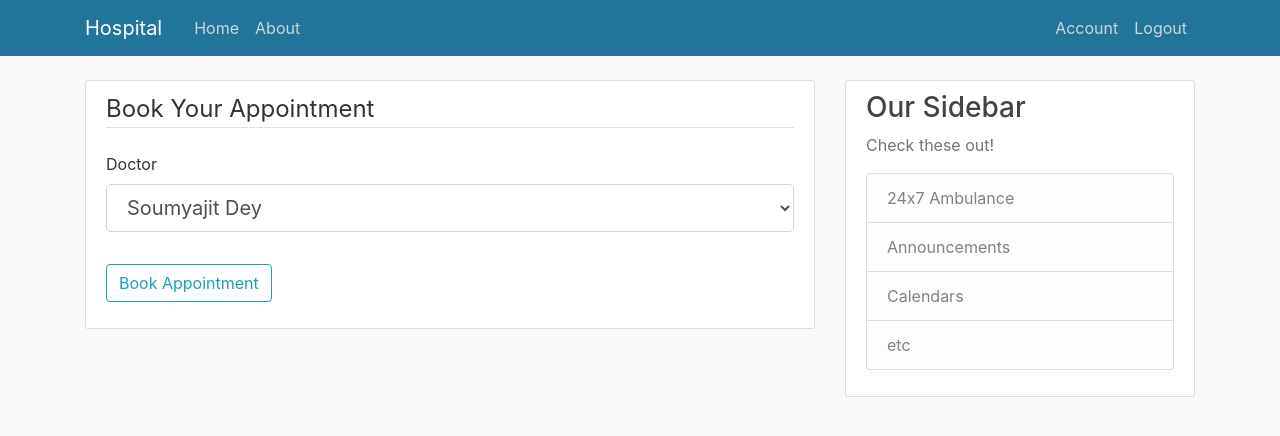
After one commit to Soumyajit-Dey-660/Online-clinic, a Flask app: page /book_appointment in a window 1280 px wide. The commit adds this page. Shown: the top 436 px of the page. Run offline with Flask 2, Linux system fonts and the light colour scheme; a user stored in the database is signed in; some libraries are stand-ins or nearby versions.

Commit message:
Updated successfully on 08-05-2020

```diff
--- a/hospital/forms.py
+++ b/hospital/forms.py
@@ -3,9 +3,14 @@
 from flask_login import current_user
 from wtforms import IntegerField, StringField, PasswordField, SubmitField, BooleanField, TextAreaField, SelectField
 from wtforms.validators import DataRequired, Length, Email, EqualTo, ValidationError
-from hospital.models import User, NormalUser, DoctorUser
+from hospital.models import User, Doctor
 
 specialist_choices = [('Cardiologist', 'cardiologist'), ('Dermatologist', 'dermatologist'), ('General physician', 'general physician'), ('Pediatrician', 'pediatrician'), ('Neurologist', 'neurologist'), ('Psychiatrist', 'psychiatrist')]
+doctor_list = []
+doctors = Doctor.query.all()
+for doc in doctors:
+    doctor_list.append((doc.username, doc.username))
+
 
 class RegistrationForm(FlaskForm):
     yes_doctor = BooleanField('Yes')
@@ -24,12 +29,12 @@
     submit = SubmitField('Sign Up')
 
     def validate_username(self, username):
-        user = NormalUser.query.filter_by(username=username.data).first()
+        user = User.query.filter_by(username=username.data).first()
         if user:
             raise ValidationError('That username is taken. Please choose a different one.')
 
     def validate_email(self, email):
-        user = NormalUser.query.filter_by(email=email.data).first()
+        user = User.query.filter_by(email=email.data).first()
         if user:
             raise ValidationError('That email is taken. Please choose a different one.')
 
@@ -48,12 +53,12 @@
     submit = SubmitField('Sign Up')
 
     def validate_username(self, username):
-        user = DoctorUser.query.filter_by(username=username.data).first()
+        user = Doctor.query.filter_by(username=username.data).first()
         if user:
             raise ValidationError('That username is taken. Please choose a different one.')
 
     def validate_email(self, email):
-        user = DoctorUser.query.filter_by(email=email.data).first()
+        user = Doctor.query.filter_by(email=email.data).first()
         if user:
             raise ValidationError('That email is taken. Please choose a different one.')
 
@@ -79,12 +84,18 @@
             user = User.query.filter_by(username=username.data).first()
             if user:
                 raise ValidationError('That username is taken. Please choose a different one.')
+            alt_user = Doctor.query.filter_by(username=username.data).first()
+            if alt_user:
+                raise ValidationError('That username is taken. Please choose a different one.')
 
     def validate_email(self, email):
         if email.data != current_user.email:
             user = User.query.filter_by(email=email.data).first()
             if user:
                 raise ValidationError('That email is taken. Please choose a different one.')
+            alt_user = Doctor.query.filter_by(email=email.data).first()
+            if alt_user:
+                raise ValidationError('That username is taken. Please choose a different one.')
 
 
 class RequestResetForm(FlaskForm):
@@ -93,9 +104,9 @@
     submit = SubmitField('Request Password Reset')
 
     def validate_email(self, email):
-        user = NormalUser.query.filter_by(email=email.data).first()
+        user = User.query.filter_by(email=email.data).first()
         if user is None:
-            user = DoctorUser.query.filter_by(email=email.data).first()
+            user = Doctor.query.filter_by(email=email.data).first()
         if user is None:
             raise ValidationError('There is no account with that email. You must register first.')
 
@@ -105,3 +116,8 @@
     confirm_password = PasswordField('Confirm Password',
                                      validators=[DataRequired(), EqualTo('password')])
     submit = SubmitField('Reset Password')
+
+
+class AppointmentForm(FlaskForm):
+    doctor = SelectField(u'Doctor', choices=doctor_list)
+    submit = SubmitField('Book Appointment')
--- a/hospital/routes.py
+++ b/hospital/routes.py
@@ -3,9 +3,9 @@
 from PIL import Image
 from flask import render_template, url_for, flash, redirect, request, abort
 from hospital import app, db, bcrypt, mail
-from hospital.forms import (RegistrationForm, UserRegistrationForm, DoctorRegistrationForm,
-                              LoginForm, UpdateAccountForm, RequestResetForm, ResetPasswordForm, specialist_choices)
-from hospital.models import User, NormalUser, DoctorUser
+from hospital.forms import (AppointmentForm, RegistrationForm, UserRegistrationForm, DoctorRegistrationForm,
+                              LoginForm, UpdateAccountForm, RequestResetForm, ResetPasswordForm, specialist_choices, doctor_list)
+from hospital.models import User, Doctor, Appointment
 from flask_login import login_user, current_user, logout_user, login_required
 from flask_mail import Message
 
@@ -30,16 +30,8 @@
         if form.yes_doctor.data and form.no_doctor.data:
             flash('Please choose any one of the following!', 'danger')
         elif form.yes_doctor.data:
-            count = DoctorUser.query.count()
-            user = User(user_id=None, doctor_id=count+1)
-            db.session.add(user)
-            db.session.commit()
             return redirect(url_for('doctor_register'))
         elif form.no_doctor.data:
-            count = NormalUser.query.count()
-            user = User(user_id=count+1, doctor_id=None)
-            db.session.add(user)
-            db.session.commit()
             return redirect(url_for('user_register'))
         elif not form.yes_doctor.data and not form.no_doctor.data:
             flash('You have to choose a option!', 'danger')
@@ -53,7 +45,7 @@
     form = UserRegistrationForm()
     if form.validate_on_submit():
         hashed_password = bcrypt.generate_password_hash(form.password.data).decode('utf-8')
-        user = NormalUser(username=form.username.data, email=form.email.data, password=hashed_password)
+        user = User(username=form.username.data, email=form.email.data, password=hashed_password)
         db.session.add(user)
         db.session.commit()
         flash('Your account has been created! You are now able to log in', 'success')
@@ -68,7 +60,7 @@
     form = DoctorRegistrationForm()
     if form.validate_on_submit():
         hashed_password = bcrypt.generate_password_hash(form.password.data).decode('utf-8')
-        user = DoctorUser(username=form.username.data, email=form.email.data, password=hashed_password,
+        user = Doctor(username=form.username.data, email=form.email.data, password=hashed_password,
                                 consultation_fee=form.consultation_fee.data, location=form.location.data, specialist=dict(specialist_choices).get(form.specialist.data))
         db.session.add(user)
         db.session.commit()
@@ -83,9 +75,9 @@
         return redirect(url_for('home'))
     form = LoginForm()
     if form.validate_on_submit():
-        user = NormalUser.query.filter_by(email=form.email.data).first()
+        user = User.query.filter_by(email=form.email.data).first()
         if user is None:
-            user = DoctorUser.query.filter_by(email=form.email.data).first()
+            user = Doctor.query.filter_by(email=form.email.data).first()
         if user and bcrypt.check_password_hash(user.password, form.password.data):
             login_user(user, remember=form.remember.data)
             next_page = request.args.get('next')
@@ -154,9 +146,9 @@
         return redirect(url_for('home'))
     form = RequestResetForm()
     if form.validate_on_submit():
-        user = NormalUser.query.filter_by(email=form.email.data).first()
+        user = User.query.filter_by(email=form.email.data).first()
         if user is None:
-            user = DoctorUser.query.filter_by(email=form.email.data).first()
+            user = Doctor.query.filter_by(email=form.email.data).first()
         send_reset_email(user)
         flash('An email has been sent with instructions to reset your password.', 'info')
         return redirect(url_for('login'))
@@ -167,9 +159,9 @@
 def reset_token(token):
     if current_user.is_authenticated:
         return redirect(url_for('home'))
-    user = NormalUser.verify_reset_token(token)
+    user = Normal.verify_reset_token(token)
     if user is None:
-        user = DoctorUser.verify_reset_token(token)
+        user = Doctor.verify_reset_token(token)
     if user is None:
         flash('That is an invalid or expired token', 'warning')
         return redirect(url_for('reset_request'))
@@ -183,5 +175,21 @@
     return render_template('reset_token.html', title='Reset Password', form=form)
 
 @app.route("/nearby_medical_stores")
+@login_required
 def nearby_map():
     return render_template('new_map.html')
+
+
+@app.route("/book_appointment", methods=['GET', 'POST'])
+@login_required
+def new_appointment():
+    form = AppointmentForm()
+    if form.validate_on_submit():
+        name = dict(doctor_list).get(form.doctor.data)
+        doctor = Doctor.query.filter_by(username=name).first()
+        appointment = Appointment(doctor_id=doctor.id, user=current_user)
+        db.session.add(appointment)
+        db.session.commit()
+        flash('Your appointment has been booked', 'success')
+        return redirect(url_for('new_appointment'))
+    return render_template('new_appointment.html', title='New Appointment', form=form)
--- /dev/null
+++ b/hospital/templates/new_appointment.html
@@ -0,0 +1,28 @@
+{% extends "layout.html" %}
+{% block content %}
+    <div class="content-section">
+        <form method="POST" action="">
+            {{ form.hidden_tag() }}
+            <fieldset class="form-group">
+                <legend class="border-bottom mb-4">Book Your Appointment</legend>
+                <div class="form-group">
+                    {{ form.doctor.label(class="form-control-label") }}
+
+                    {% if form.doctor.errors %}
+                        {{ form.doctor(class="form-control form-control-lg is-invalid") }}
+                        <div class="invalid-feedback">
+                            {% for error in form.doctor.errors %}
+                                <span>{{ error }}</span>
+                            {% endfor %}
+                        </div>
+                    {% else %}
+                        {{ form.doctor(class="form-control form-control-lg") }}
+                    {% endif %}
+                </div>
+            </fieldset>
+            <div class="form-group">
+                {{ form.submit(class="btn btn-outline-info") }}
+            </div>
+        </form>
+    </div>
+{% endblock content %}
```
Also changed, not shown: hospital/models.py (+12 -17 lines), hospital/templates/home.html (+9 -9 lines), hospital/site.db.
